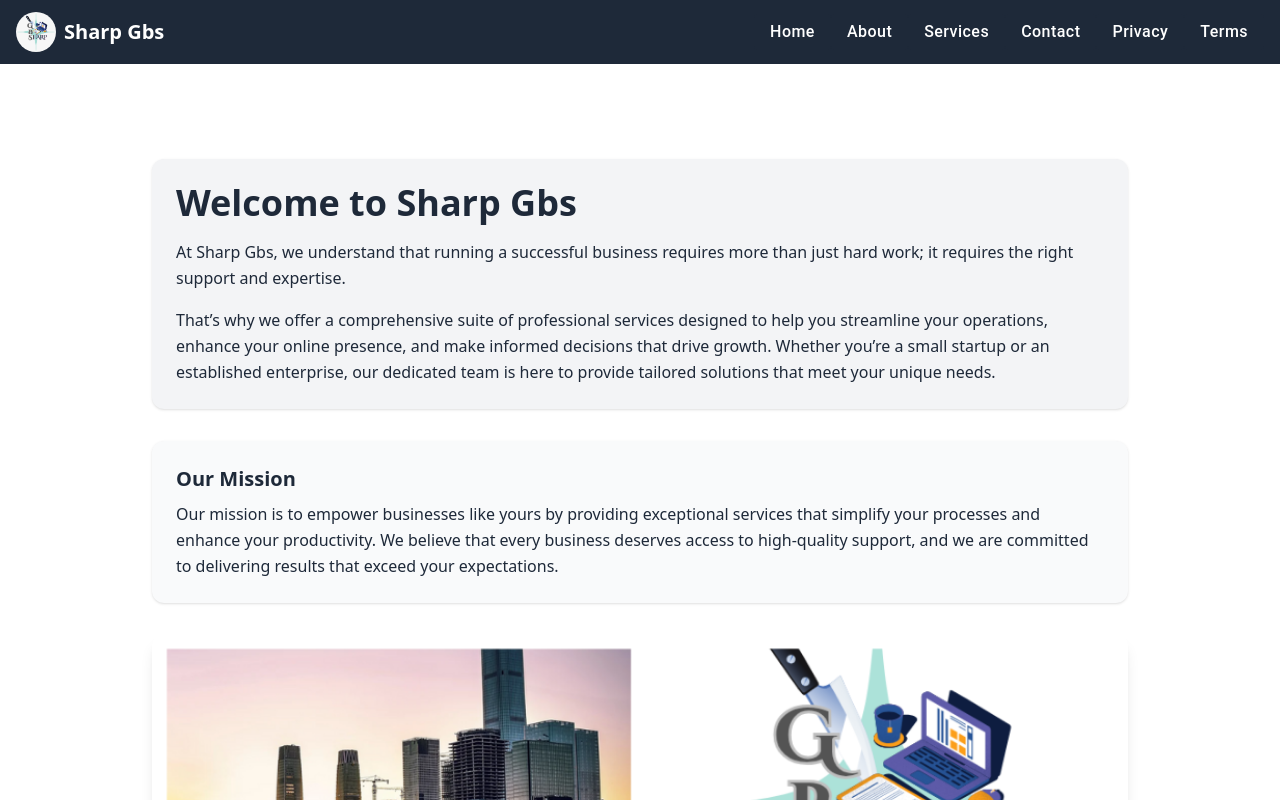
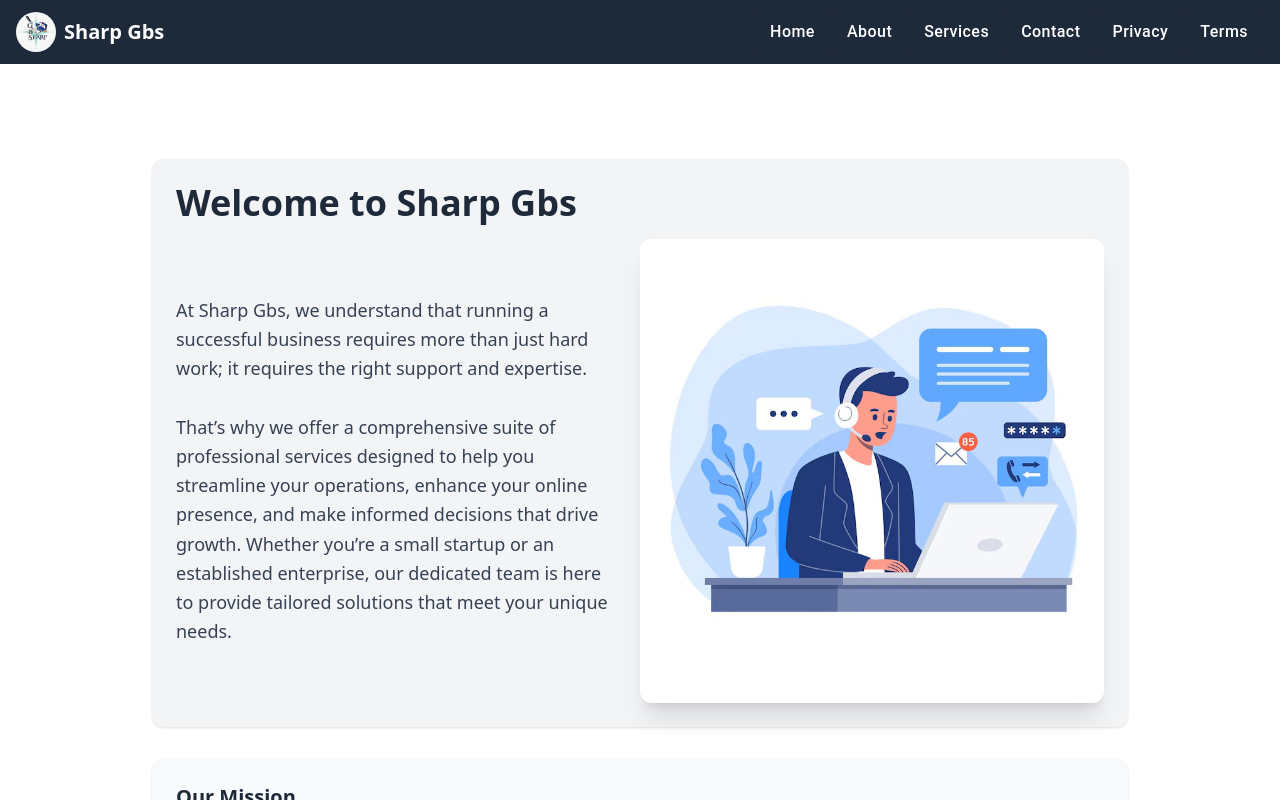
Before and after one commit to samp1uran/Sharp-Gbs, a React (Vite) app: page / in a window 1280 px wide. Shown: the top 800 px of the page. Built offline with nearby package versions, Linux system fonts and the light colour scheme.

Commit message:
Added image

```diff
--- a/src/components/Home.jsx
+++ b/src/components/Home.jsx
@@ -4,19 +4,26 @@ export default function Home() {
       <div className="space-y-8">
         <section className="bg-gray-100 p-6 rounded-xl shadow">
           <h1 className="text-4xl font-bold mb-4">Welcome to Sharp Gbs</h1>
-          <p className="mb-4">
-            At Sharp Gbs, we understand that running a successful business
-            requires more than just hard work; it requires the right support and
-            expertise.
-          </p>
-          <p>
-            That’s why we offer a comprehensive suite of professional services
-            designed to help you streamline your operations, enhance your online
-            presence, and make informed decisions that drive growth. Whether
-            you’re a small startup or an established enterprise, our dedicated
-            team is here to provide tailored solutions that meet your unique
-            needs.
-          </p>
+          <div className="flex flex-col md:flex-row items-center justify-between gap-8">
+            <p className="md:w-1/2 text-lg text-gray-700 leading-relaxed">
+              At Sharp Gbs, we understand that running a successful business
+              requires more than just hard work; it requires the right support
+              and expertise. <br />
+              <br />
+              That’s why we offer a comprehensive suite of professional services
+              designed to help you streamline your operations, enhance your
+              online presence, and make informed decisions that drive growth.
+              Whether you’re a small startup or an established enterprise, our
+              dedicated team is here to provide tailored solutions that meet
+              your unique needs.
+            </p>
+
+            <img
+              src="/service_provider.avif"
+              alt="Sharp Gbs"
+              className="md:w-1/2 w-full rounded-xl shadow-xl transition-normal duration-400 hover:scale-105"
+            />
+          </div>
         </section>
 
         <section className="bg-gray-50 p-6 rounded-xl shadow">
```
Also changed, not shown: src/components/Services.jsx (+1 -41 lines), public/service_provider.avif (added).
